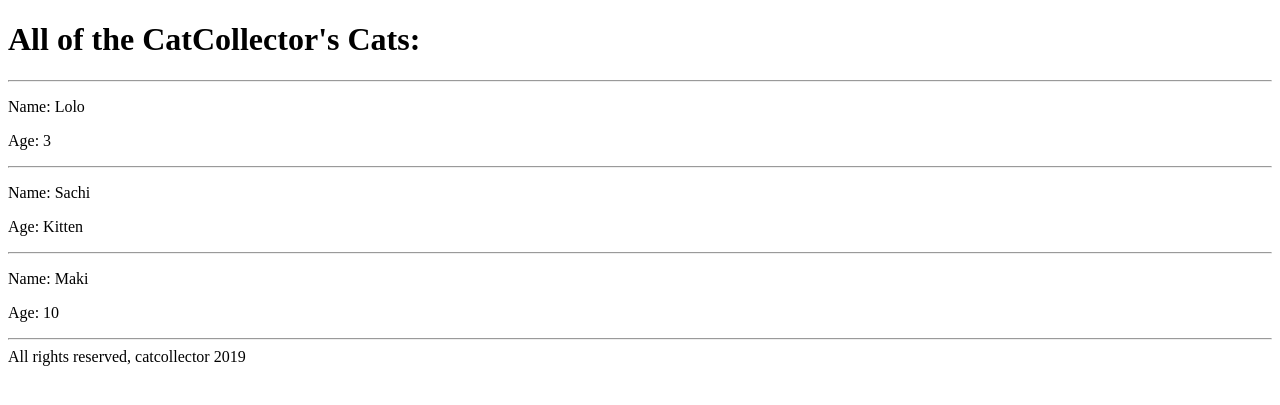
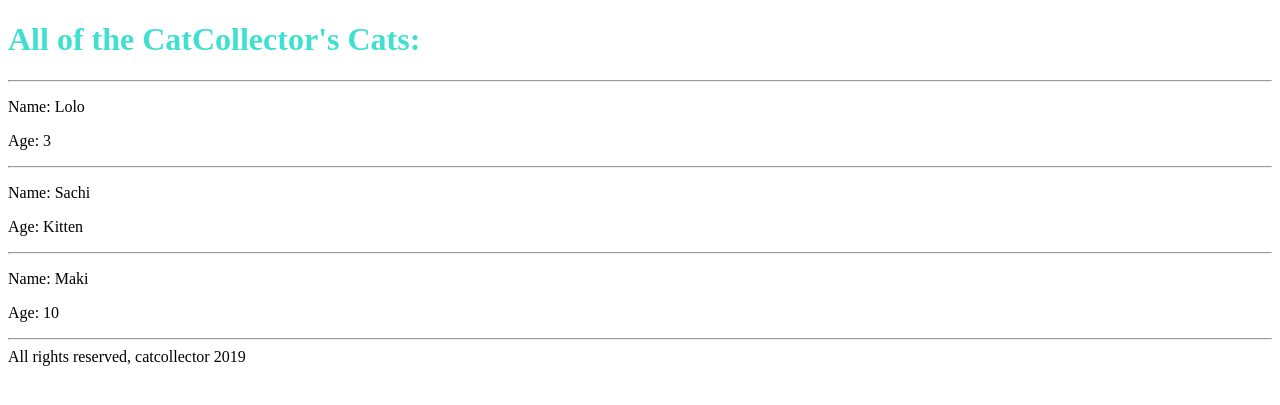
Before and after one commit to FX-Wood/django-catcollector, a Django app: page /cats/ in a window 1280 px wide. Shown: the top 405 px of the page. Run offline with Django 3.2, Linux system fonts and the light colour scheme.

Commit message:
Adding static stylesheet

```diff
--- /dev/null
+++ b/main_app/static/style.css
@@ -0,0 +1,3 @@
+h1 {
+    color: turquoise
+}
--- a/main_app/templates/about.html
+++ b/main_app/templates/about.html
@@ -5,6 +5,7 @@
     <meta name="viewport" content="width=device-width, initial-scale=1.0">
     <meta http-equiv="X-UA-Compatible" content="ie=edge">
     <title>Document</title>
+    <link rel="stylesheet" type="text/css" href="{% static 'style.css' %}">
 </head>
 <body>
     <h1>About the CatCollector</h1>
--- a/main_app/templates/cats/index.html
+++ b/main_app/templates/cats/index.html
@@ -1,3 +1,4 @@
+{% load staticfiles %}
 <!DOCTYPE html>
 <html lang="en">
 <head>
@@ -5,6 +6,7 @@
     <meta name="viewport" content="width=device-width, initial-scale=1.0">
     <meta http-equiv="X-UA-Compatible" content="ie=edge">
     <title>CatCollector</title>
+    <link rel="stylesheet" type="text/css" href="{% static 'style.css' %}">
 </head>
 <body>
     <h1>All of the CatCollector's Cats:</h1>
--- a/main_app/templates/index.html
+++ b/main_app/templates/index.html
@@ -1,3 +1,4 @@
+{% load staticfiles %}
 <!DOCTYPE html>
 <html lang="en">
 <head>
@@ -5,6 +6,7 @@
     <meta name="viewport" content="width=device-width, initial-scale=1.0">
     <meta http-equiv="X-UA-Compatible" content="ie=edge">
     <title>CatCollector</title>
+    <link rel="stylesheet" type="text/css" href="{% static 'style.css' %}">
 </head>
 <body>
     <h1>CatCollector</h1>
```
